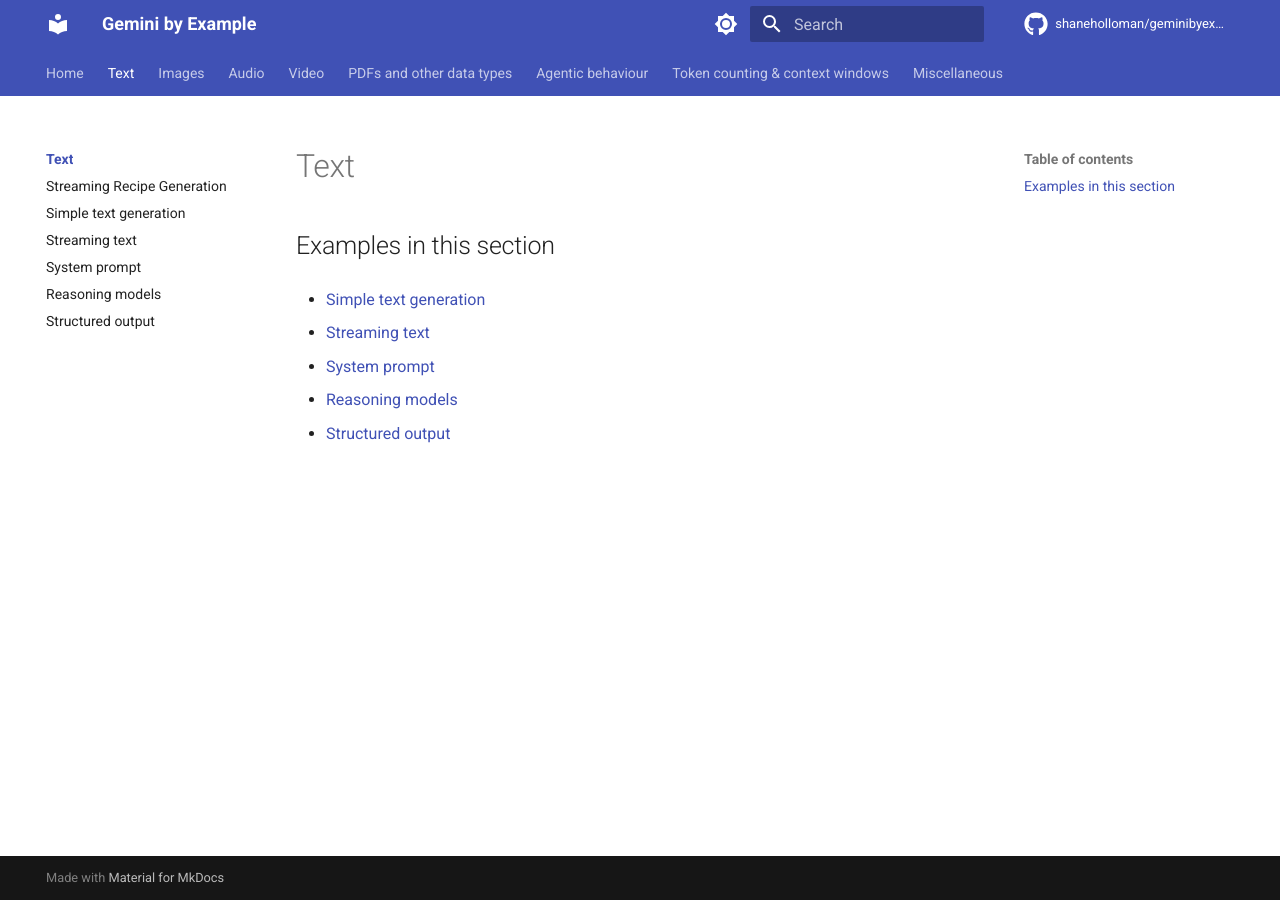
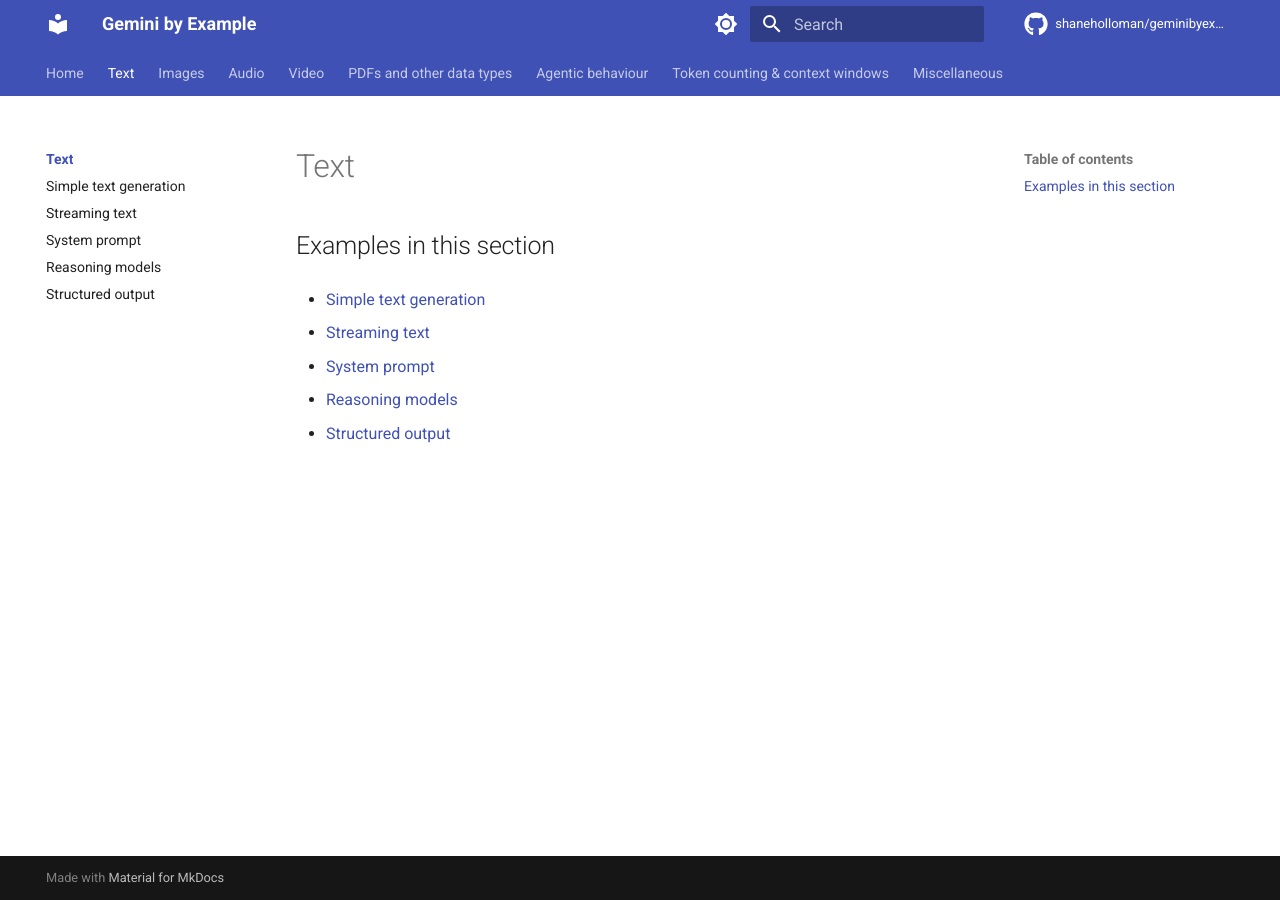
Before and after one commit to shaneholloman/geminibyexample, an MkDocs documentation site: the page built from docs/text/index.md, in a window 1280 px wide. Built offline with MkDocs 1.6.1 and Material for MkDocs 9.7.7, drawn with Linux system fonts in a browser that asks for light colours; comment, search, counter and statistics services are not loaded.

Commit message:
Remove outdated navigation entry for Streaming Recipe Generation

```diff
--- a/mkdocs.yml
+++ b/mkdocs.yml
@@ -90,7 +90,6 @@
 - Home: index.md
 - Text:
   - Overview: text/index.md
-  - Streaming Recipe Generation: text/mkdocs-testing.md
   - Simple text generation: text/simple-text-generation.md
   - Streaming text: text/streaming-text.md
   - System prompt: text/system-prompt.md
```
